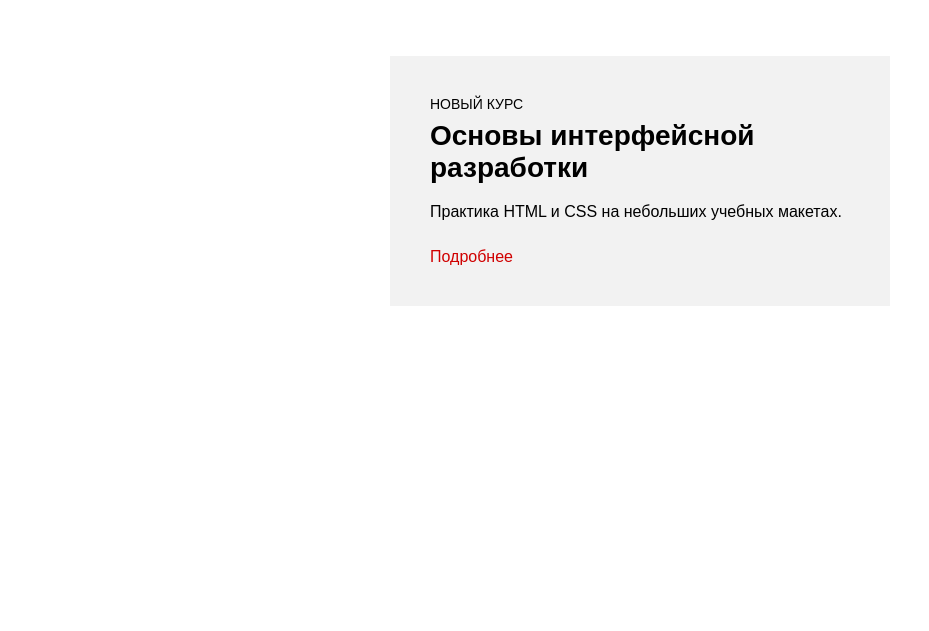
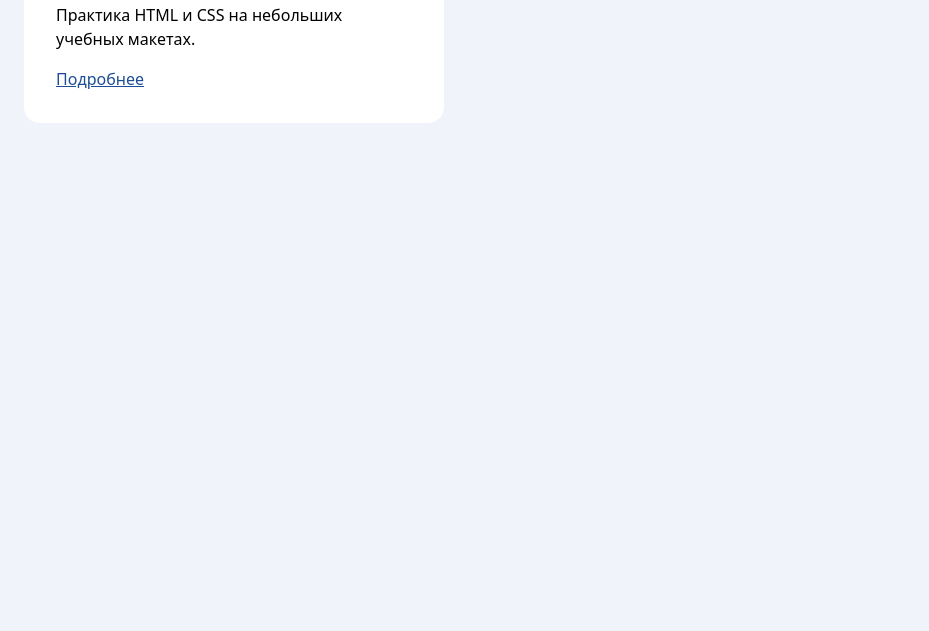
Before and after one commit to nikolaiethic665/pz-11, a plain HTML site: page index.html in a window 1280 px wide. Shown: the part 269-900 px from the top of the page, without its empty margins (0-929 px from the left). After the commit the page ends 800 px from the top, so only its background shows below. Drawn offline with Linux system fonts and the light colour scheme.

Commit message:
Выполнить практическую работу №11

```diff
--- a/styles/style.css
+++ b/styles/style.css
@@ -1,10 +1,8 @@
-body { margin: 50px; font-family: Arial, sans-serif; background: #fff; }
-.page { min-height: 100vh; display: grid; place-items: center; }
-.card { width: 420px; padding: 24px; background: #f2f2f2; }
-.card { padding: 40px; }
-.card__title { margin: 0 0 16px; font-size: 34px; }
-.card__text { margin: 0 0 24px; line-height: 1.5; }
-.card__link { color: #005bbb; text-decoration: none; }
-.card__link { color: #d00000; }
-.card__label { margin: 0 0 8px; font-size: 14px; text-transform: uppercase; }
-.card__title { font-size: 28px; }
+body { margin: 0; font: 1rem/1.5 system-ui, sans-serif; background: #f0f3fa; }
+.page { padding: 24px; }
+.card { box-sizing: border-box; width: 420px; max-width: 100%; padding: 32px; border-radius: 16px; background: white; }
+.card__title { margin: 0; font-size: 32px; }
+.card__link { color: #1d4e95; }
+.card__link:hover { text-decoration-thickness: 2px; }
+.card__link:focus-visible { outline: 3px solid #a95800; outline-offset: 3px; }
+/* При равной специфичности последнее по порядку правило выигрывает. */
```
Also changed, not shown: 1 other file.
